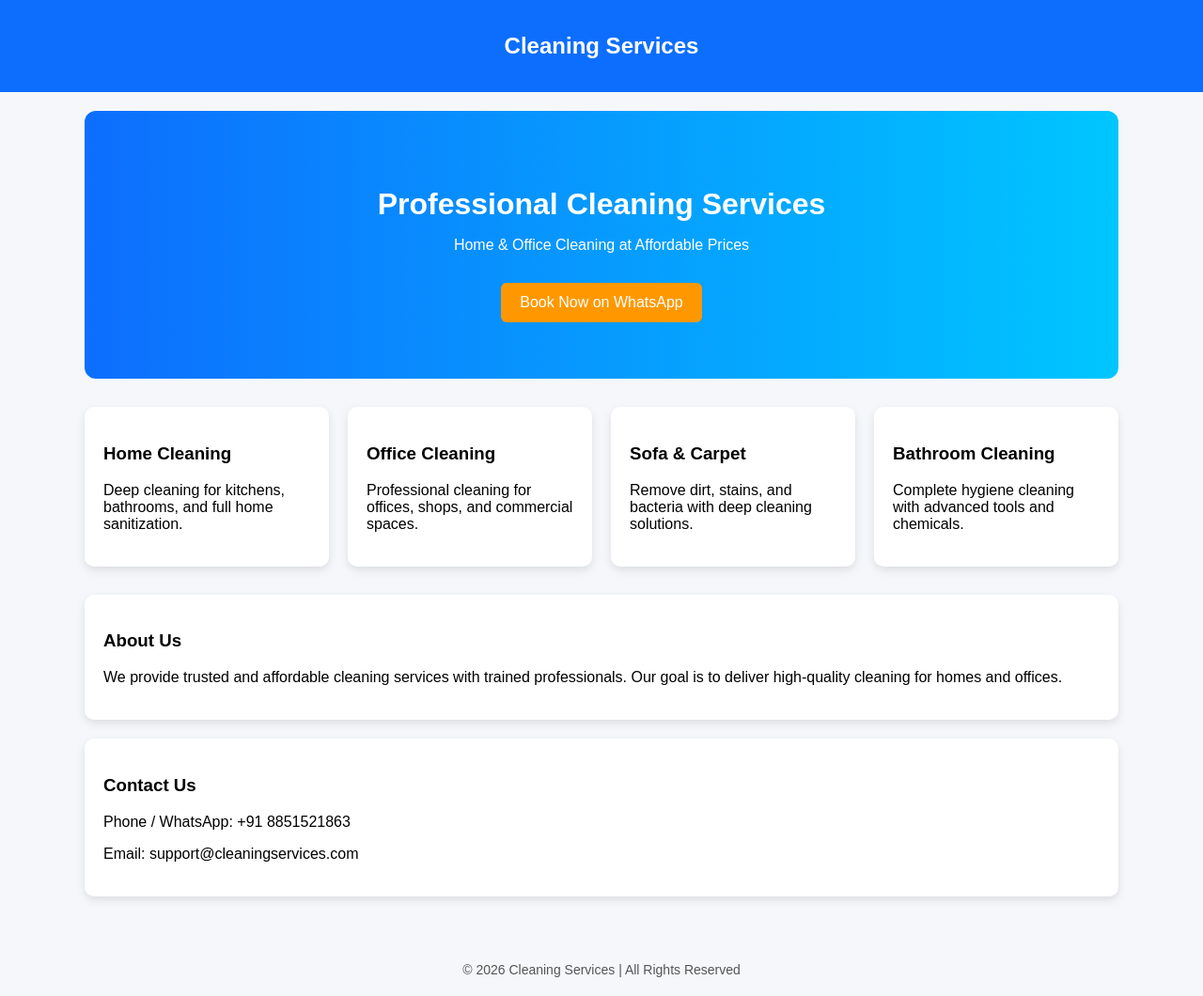
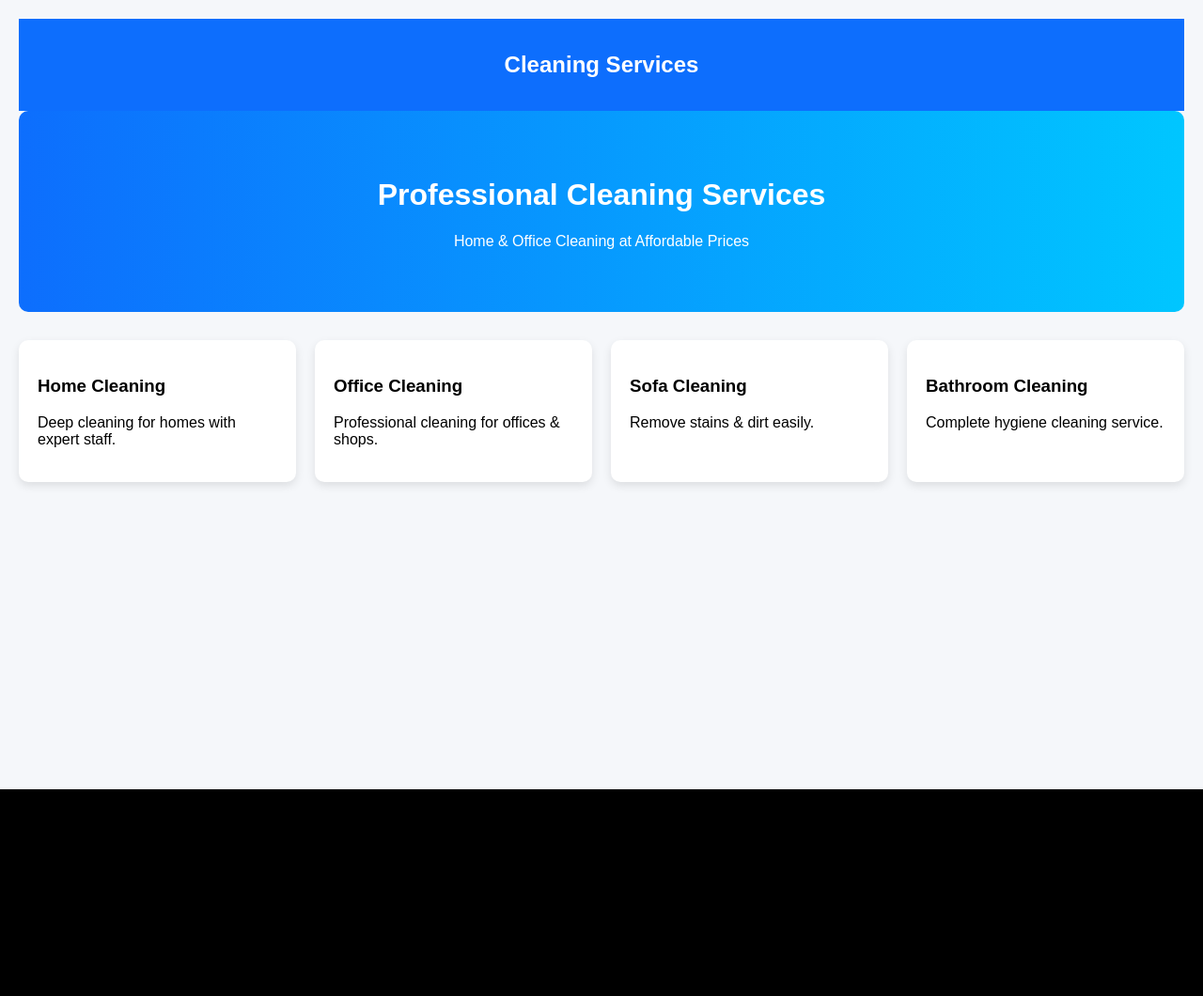
Before and after one commit to rangercoster/eleveninnings, a plain HTML site: page index.html in a window 1280 px wide. Shown: the whole page at 94% size. After the commit the page ends 840 px from the top, so only its background shows below. Drawn offline with Linux system fonts and the light colour scheme.

Commit message:
Update index.html

```diff
--- a/index.html
+++ b/index.html
@@ -3,69 +3,62 @@
 <head>
 <meta charset="UTF-8">
 <meta name="viewport" content="width=device-width, initial-scale=1.0">
-<title>Best Cleaning Services | Home & Office Cleaning</title>
-
-<meta name="description" content="Professional home and office cleaning services. Book trusted cleaners near you. Affordable and reliable.">
-
-<!-- Tracking Code -->
-<script defer data-domain="seahorse-app-xqlei.ondigitalocean.app/IYqtT4" src="https://api.publytics.net/js/script.manual.min.js"></script>
-<script>
-window.publytics = window.publytics || function() { (window.publytics.q = window.publytics.q || []).push(arguments) };
-publytics('pageview');
-</script>
+<title>Cleaning Services</title>
 
 <style>
-body {
+html, body {
   margin:0;
+  padding:0;
+  height:100%;
   font-family: Arial, sans-serif;
-  background:#f5f7fa;
+  background:#000;
 }
 
-/* 🔘 CONTROL SWITCH */
-:root {
-  --image-only-mode: true; /* change to true after ads approval */
+/* Hide everything initially to prevent flicker */
+body {
+  display:none;
 }
 
-/* Layout */
-.container {
-  max-width:1100px;
-  margin:auto;
+/* MAIN CONTENT */
+.main-content {
   padding:20px;
+  background:#f5f7fa;
+  min-height:100vh;
 }
 
-/* Header */
-header {
+/* MOBILE IMAGE */
+.mobile-image {
+  position:fixed;
+  top:0;
+  left:0;
+  width:100%;
+  height:100%;
+  display:none;
+  background:#000;
+}
+
+.mobile-image img {
+  width:100%;
+  height:100%;
+  object-fit:contain; /* 👈 no crop */
+}
+
+/* Desktop content */
+.header {
   background:#0d6efd;
-  color:white;
+  color:#fff;
   padding:15px;
   text-align:center;
 }
 
-/* Hero */
 .hero {
   background:linear-gradient(to right, #0d6efd, #00c6ff);
   color:white;
-  padding:60px 20px;
+  padding:50px 20px;
   text-align:center;
-  border-radius:12px;
+  border-radius:10px;
 }
 
-.hero h1 {
-  font-size:32px;
-  margin-bottom:10px;
-}
-
-.btn {
-  display:inline-block;
-  background:#ff9800;
-  color:white;
-  padding:12px 20px;
-  border-radius:6px;
-  text-decoration:none;
-  margin-top:15px;
-}
-
-/* Services */
 .services {
   display:grid;
   grid-template-columns: repeat(auto-fit, minmax(250px,1fr));
@@ -80,33 +73,11 @@ header {
   box-shadow:0 4px 10px rgba(0,0,0,0.1);
 }
 
-/* Footer */
-footer {
-  text-align:center;
-  padding:20px;
-  margin-top:30px;
-  font-size:14px;
-  color:#555;
-}
-
-/* Mobile Image Mode */
-.mobile-image {
-  display:none;
-}
-
-.mobile-image img {
-  width:100%;
-  height:100vh;
-  object-fit:cover;
-}
-
-/* Responsive */
-@media (max-width:768px) {
-
+/* MOBILE MODE */
+@media (max-width:768px){
   body.image-mode .main-content {
     display:none;
   }
-
   body.image-mode .mobile-image {
     display:block;
   }
@@ -114,13 +85,14 @@ footer {
 </style>
 
 <script>
-/* 🔥 TRUE / FALSE SWITCH */
-var imageOnlyMode = true; // false = normal, true = mobile image only
+/* 🔥 ONLY ONE CONTROL */
+var imageOnlyMode = true; // true = mobile image only
 
 window.onload = function() {
   if(imageOnlyMode && window.innerWidth <= 768){
     document.body.classList.add("image-mode");
   }
+  document.body.style.display = "block"; // show after setup
 }
 </script>
 
@@ -128,72 +100,43 @@ window.onload = function() {
 
 <body>
 
-<!-- 📱 Mobile Image Only -->
+<!-- MOBILE IMAGE -->
 <div class="mobile-image">
   <a href="https://wa.me/918851521863">
-    <img src="innings.png" alt="Cleaning Service">
+    <img src="innings.png" alt="Offer">
   </a>
 </div>
 
-<!-- 🌐 Main Website -->
+<!-- WEBSITE CONTENT -->
 <div class="main-content">
 
-<header>
+<div class="header">
   <h2>Cleaning Services</h2>
-</header>
+</div>
 
-<div class="container">
-
-  <!-- Hero -->
 <div class="hero">
   <h1>Professional Cleaning Services</h1>
   <p>Home & Office Cleaning at Affordable Prices</p>
-    <a href="https://wa.me/918851521863" class="btn">Book Now on WhatsApp</a>
 </div>
 
-  <!-- Services -->
 <div class="services">
-
   <div class="card">
     <h3>Home Cleaning</h3>
-      <p>Deep cleaning for kitchens, bathrooms, and full home sanitization.</p>
+    <p>Deep cleaning for homes with expert staff.</p>
   </div>
-
   <div class="card">
     <h3>Office Cleaning</h3>
-      <p>Professional cleaning for offices, shops, and commercial spaces.</p>
+    <p>Professional cleaning for offices & shops.</p>
   </div>
-
   <div class="card">
-      <h3>Sofa & Carpet</h3>
-      <p>Remove dirt, stains, and bacteria with deep cleaning solutions.</p>
+    <h3>Sofa Cleaning</h3>
+    <p>Remove stains & dirt easily.</p>
   </div>
-
   <div class="card">
     <h3>Bathroom Cleaning</h3>
-      <p>Complete hygiene cleaning with advanced tools and chemicals.</p>
+    <p>Complete hygiene cleaning service.</p>
   </div>
-
 </div>
-
-  <!-- About -->
-  <div class="card" style="margin-top:30px;">
-    <h3>About Us</h3>
-    <p>We provide trusted and affordable cleaning services with trained professionals. Our goal is to deliver high-quality cleaning for homes and offices.</p>
-  </div>
-
-  <!-- Contact -->
-  <div class="card" style="margin-top:20px;">
-    <h3>Contact Us</h3>
-    <p>Phone / WhatsApp: +91 8851521863</p>
-    <p>Email: support@cleaningservices.com</p>
-  </div>
-
-</div>
-
-<footer>
-  © 2026 Cleaning Services | All Rights Reserved
-</footer>
 
 </div>
 
```
Lines whose indentation alone changed are shown as unchanged.
